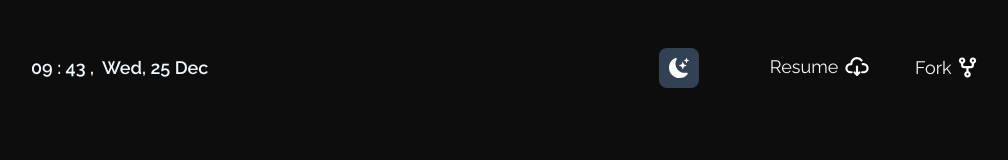
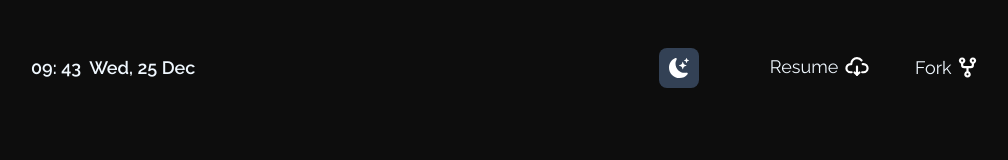
Before and after one commit to makersmecca/Portfolio, a React (Vite) app: page / in a window 1280 px wide. Shown: the top 160 px of the page, without its empty margins (129-1137 px from the left). Built offline with nearby package versions, Linux system fonts and the light colour scheme; a web font is replaced by a local one.

Commit message:
updated the time update logic to calculate the actual time difference between current time and the next time update is delayed by that duration. Previous logic was creating a memory leak issue leading to unnecessary rerenders due to unwanted state updates every second. Issue has been patched

```diff
--- a/src/Components/DateTime.jsx
+++ b/src/Components/DateTime.jsx
@@ -1,32 +1,45 @@
-import { useState } from "react";
+import { useState, useEffect } from "react";
+
 const DisplayDateTime = ({ isLight }) => {
   const [currentTime, setCurrentTime] = useState(new Date());
-  function updateTime() {
-    setCurrentTime((c) => new Date());
-  }
 
-  //console.log(currentTime);
+  const formatTime = (num) => (num < 10 ? `0${num}` : num);
 
-  setInterval(updateTime, 1000);
+  const formatDate = (date) => {
+    const day = date.toDateString().substring(0, 3);
+    const dayNum = date.toDateString().substring(8, 10);
+    const month = date.toDateString().substring(4, 7);
+    return `${day}, ${dayNum} ${month}`;
+  };
+
+  useEffect(() => {
+    // Calculate milliseconds until next minute
+    const now = new Date();
+    const millisToNextMinute = (60 - now.getSeconds()) * 1000 - now.getMilliseconds();
+
+    // Initial timeout to sync with the next minute
+    const timeoutId = setTimeout(() => {
+      setCurrentTime(new Date());
+
+      // Start the interval exactly on the minute
+      const intervalId = setInterval(() => {
+        setCurrentTime(new Date());
+      }, 60000);
+
+      // Cleanup interval on unmount
+      return () => clearInterval(intervalId);
+    }, millisToNextMinute);
+
+    // Cleanup timeout on unmount
+    return () => clearTimeout(timeoutId);
+  }, []);
 
   return (
     <div className={`px-2 font-semibold self-center`}>
-      {currentTime.getHours() < 10 ? (
-        <span>0{currentTime.getHours()}</span>
-      ) : (
-        <span>{currentTime.getHours()}</span>
-      )}{" "}
+      <span>{formatTime(currentTime.getHours())}</span>
       <span>:</span>{" "}
-      {currentTime.getMinutes() < 10 ? (
-        <span>0{currentTime.getMinutes()}</span>
-      ) : (
-        <span>{currentTime.getMinutes()} ,</span>
-      )}
-      <span className="px-2">
-        {currentTime.toDateString().substring(0, 3)},{" "}
-        {currentTime.toDateString().substring(8, 10)}{" "}
-        {currentTime.toDateString().substring(4, 7)}
-      </span>
+      <span>{formatTime(currentTime.getMinutes())}</span>
+      <span className="px-2">{formatDate(currentTime)}</span>
     </div>
   );
 };
```
